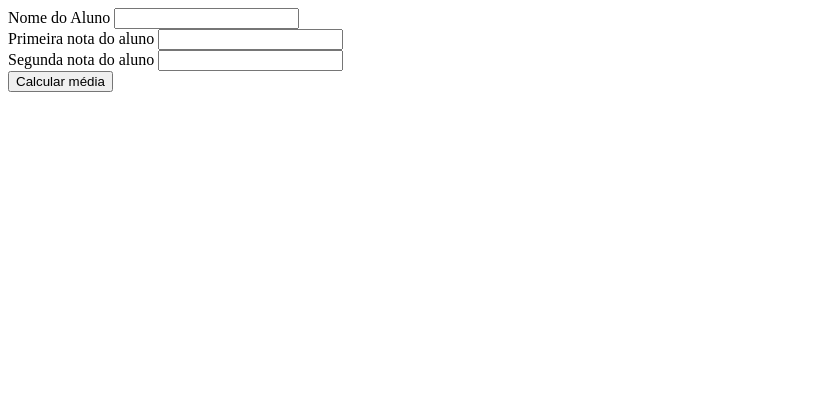
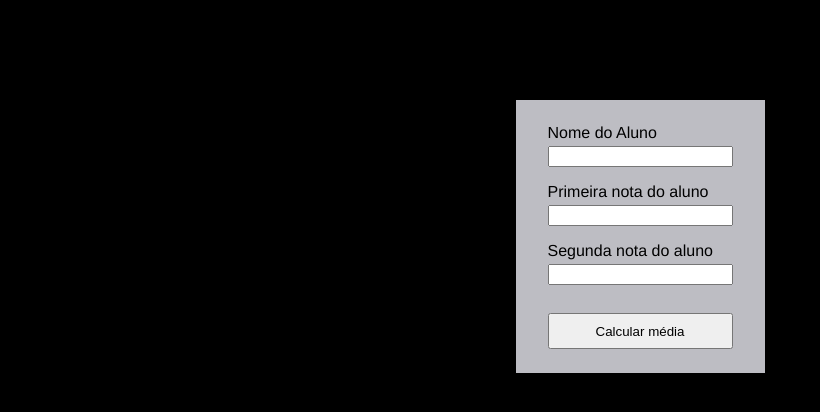
Before and after one commit to Zoldyako/tarefa-pratica-ci, a website built with Vite: page index.html in a window 1280 px wide. Shown: the whole page, without its empty margins (0-820 px from the left). Built offline with nearby package versions, Linux system fonts and the light colour scheme.

Commit message:
Adicionado logica básica e estilos

```diff
--- a/index.html
+++ b/index.html
@@ -9,7 +9,7 @@
 </head>
 <body>
     <div class="container">
-        <form action="script.js">
+        <form class="form">
             <div>
                 <label for="nome">Nome do Aluno</label>
                 <input type="text" name="nome" id="nome" class="nome">
@@ -22,7 +22,7 @@
                 <label for="nota-2">Segunda nota do aluno</label>
                 <input type="text" name="nota-2" id="nota-2" class="nota-2">
             </div>
-            <input type="submit" value="Calcular média">
+            <input type="submit" value="Calcular média" class="submit-btn">
         </form>
     </div>
 </body>
--- a/script.js
+++ b/script.js
@@ -0,0 +1,22 @@
+const submitBtn = document.querySelector('.submit-btn');
+
+function calcularMedia(n1, n2) {
+    console.log(n1 + n2);
+    return (n1 + n2) / 2;
+}
+
+function obtemInfo() {
+    const form = document.querySelector('.form');
+    const nome = form.elements['nome'].value;
+    const n1 = parseFloat(form.elements['nota-1'].value);
+    const n2 = parseFloat(form.elements['nota-2'].value);
+
+    return { nome, n1, n2 };
+}
+
+submitBtn.addEventListener('click', () => {
+    const {nome, n1, n2} = obtemInfo()
+    const media = calcularMedia(n1, n2);
+
+    alert(`O aluno ${nome} tem a média: ${media}`);
+});
--- a/styles.css
+++ b/styles.css
@@ -0,0 +1,33 @@
+body {
+    margin: 0;
+    padding: 0;
+    display: flex;
+    justify-content: center;
+    height: 100svh;
+    background-color: black;
+    font-family: Helvetica, sans-serif;
+}
+
+.container {
+    margin-top: 100px;
+}
+
+form {
+    display: flex;
+    flex-direction: column;
+    gap: 16px;
+    padding: 24px 32px;
+    background-color: rgb(189, 189, 195);
+
+    & div {
+        display: flex;
+        flex-direction: column;
+        gap: 4px;
+    }
+
+    & input[type='submit'] {
+        width: 100%;
+        height: 36px;
+        margin-top: 12px;
+    }
+}
```
